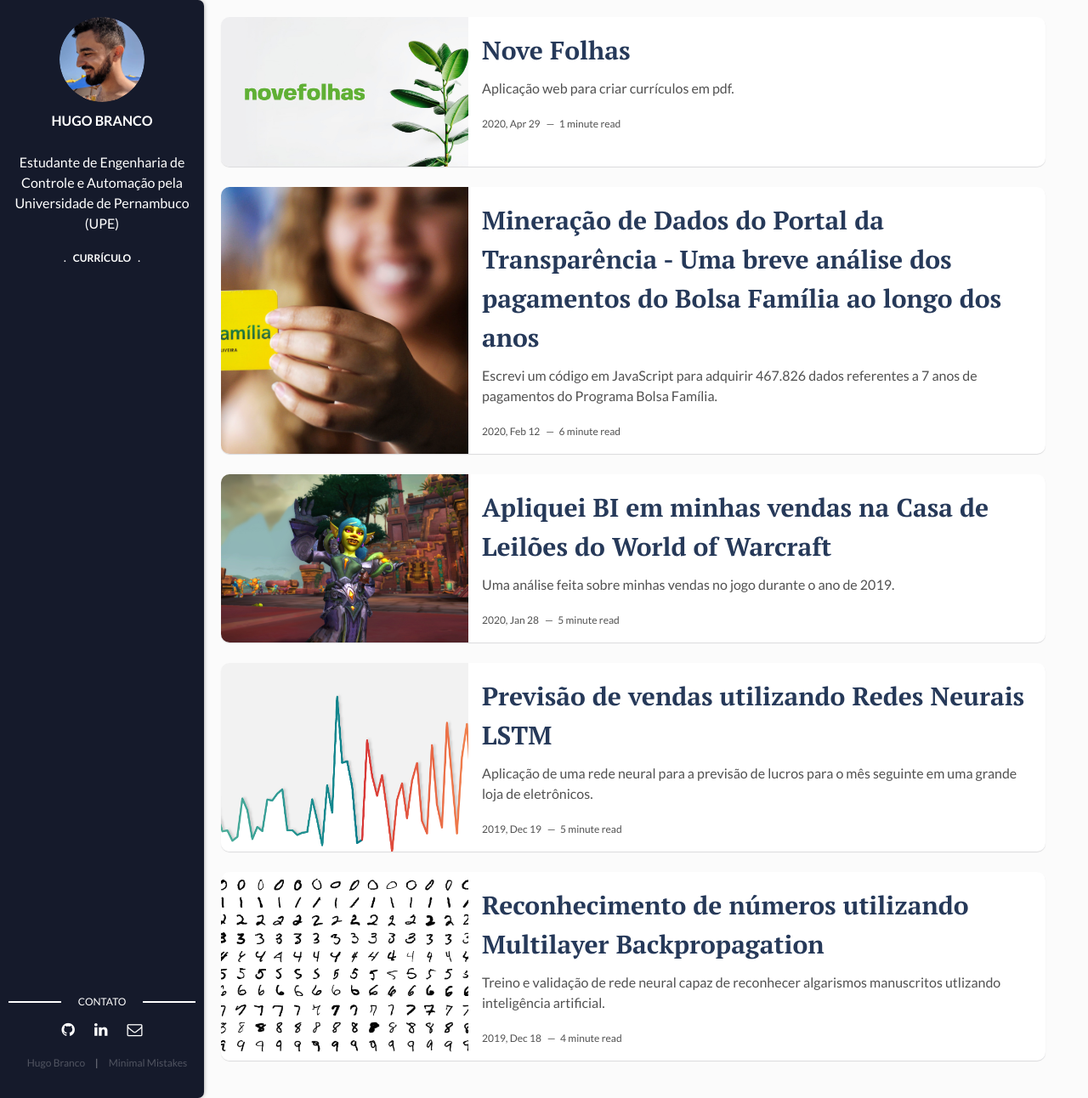
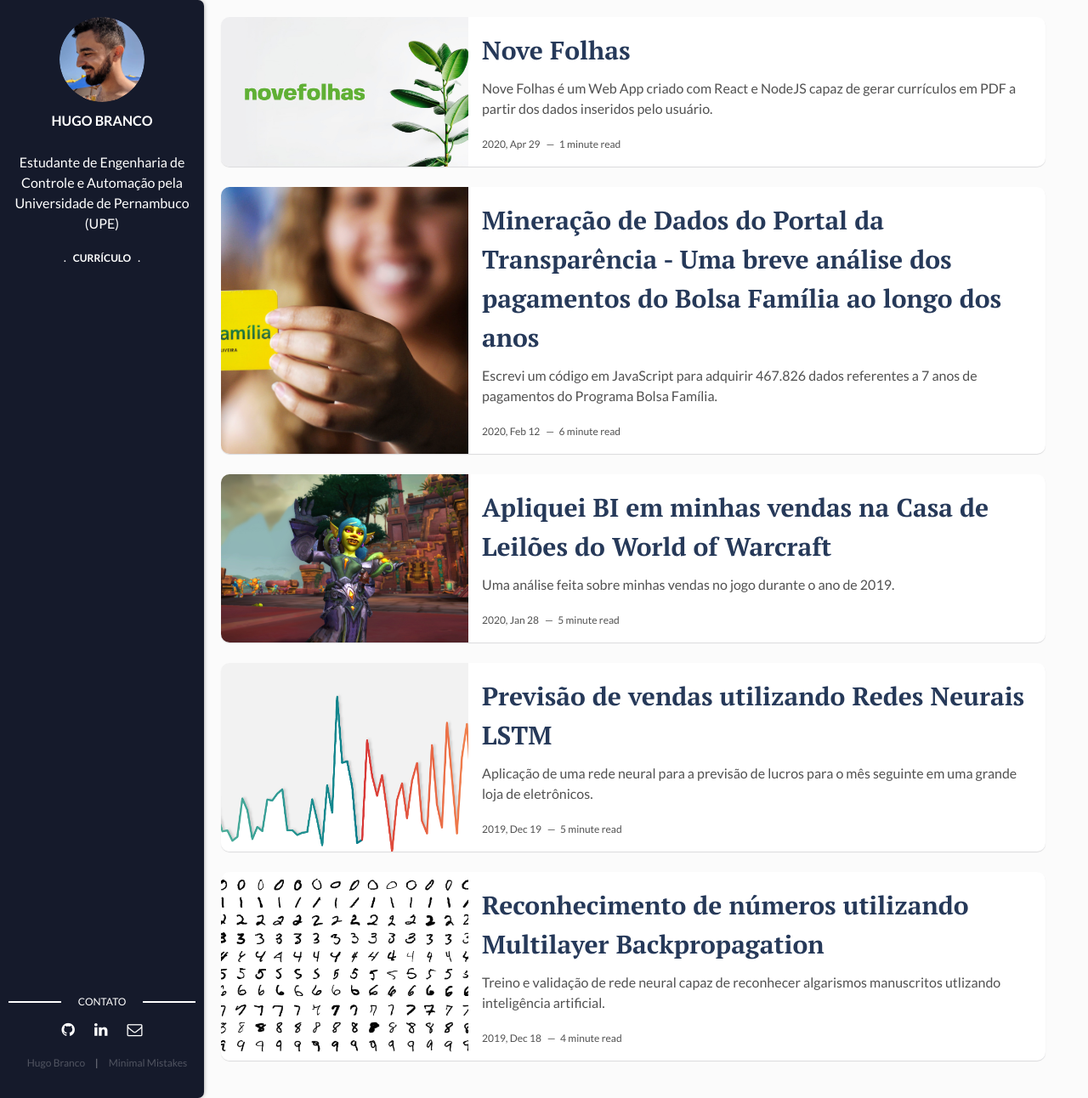
Before and after one commit to hugobrancowb/portfolioHB, a Jekyll site: the page built from index.html, in a window 1280 px wide and 1292 px high. Shown: the whole window at 85% size. Built offline with Jekyll 4.4.1, drawn with Linux system fonts in a browser that asks for light colours; the list of posts is cut into pages by our own code; some of the changed lines change nothing that is shown.

Commit message:
update novefolhas texto

```diff
--- a/_posts/2020-04-30-novefolhas.md
+++ b/_posts/2020-04-30-novefolhas.md
@@ -4,16 +4,17 @@
 lang-ref: novefolhas
 title: "Nove Folhas"
 date: 2020-04-29 10:00:00 -0300
-description: Aplicação web para criar currículos em pdf.
+description: Nove Folhas é um Web App criado com React e NodeJS capaz de gerar currículos em PDF a partir dos dados inseridos pelo usuário.
 img: novefolhas_capa.jpg
 fig-caption: #
 tags: [WebDev, WebApp, Javascript, React, NodeJS]
 permalink: novefolhas
 script: false
 ---
-Nove Folhas é um Web App capaz de gerar currículos em PDF a partir dos dados inseridos pelo usuário. [Visite o site](https://novefolhas.studio/) para experimentar! A Nove Folhas também está no [LinkedIn](https://www.linkedin.com/company/nove-folhas) e [Instagram](https://www.instagram.com/novefolhas/).
+Nove Folhas é um Web App capaz de gerar currículos em PDF a partir dos dados inseridos pelo usuário. Para isso, basta que o usuário escolha um dos temas disponíveis e preencha todos os dados que deseja ser exibido para gerar seu arquivo PDF.
 
-## Desenvolvimento
-A plataforma foi construída utilizando NodeJS, Express, React, MySQL, Bootstrap, Sass.
+Este projeto foi desenvolvido com o objetivo de aprender e desenvolver meus conhecimentos em React e NodeJS, assim como, naturalmente, aprofundar meus conhecimentos em Javascript. Também utilizou-se Express, MySQL, Bootstrap, Sass e alguns *packages* para Node instalados via *npm* no desenvolvimento do site.
 
-Nove Folhas foi um projeto desenvolvido no mês de Abril de 2020 com o objetivo de aplicar conhecimentos de ReactJS para aplicações web.
+O projeto possui, no total, cerca de 79 mil linhas de código distribuídas entre JavaScript (53.1%), CSS (51.8%) e HTML (5.1%). Por motivos de segurança, o código da aplicação não está disponibilizado ao público.
+
+[Visite o site](https://novefolhas.studio/) para experimentar! A Nove Folhas também está no [LinkedIn](https://www.linkedin.com/company/nove-folhas) e [Instagram](https://www.instagram.com/novefolhas/).
```
